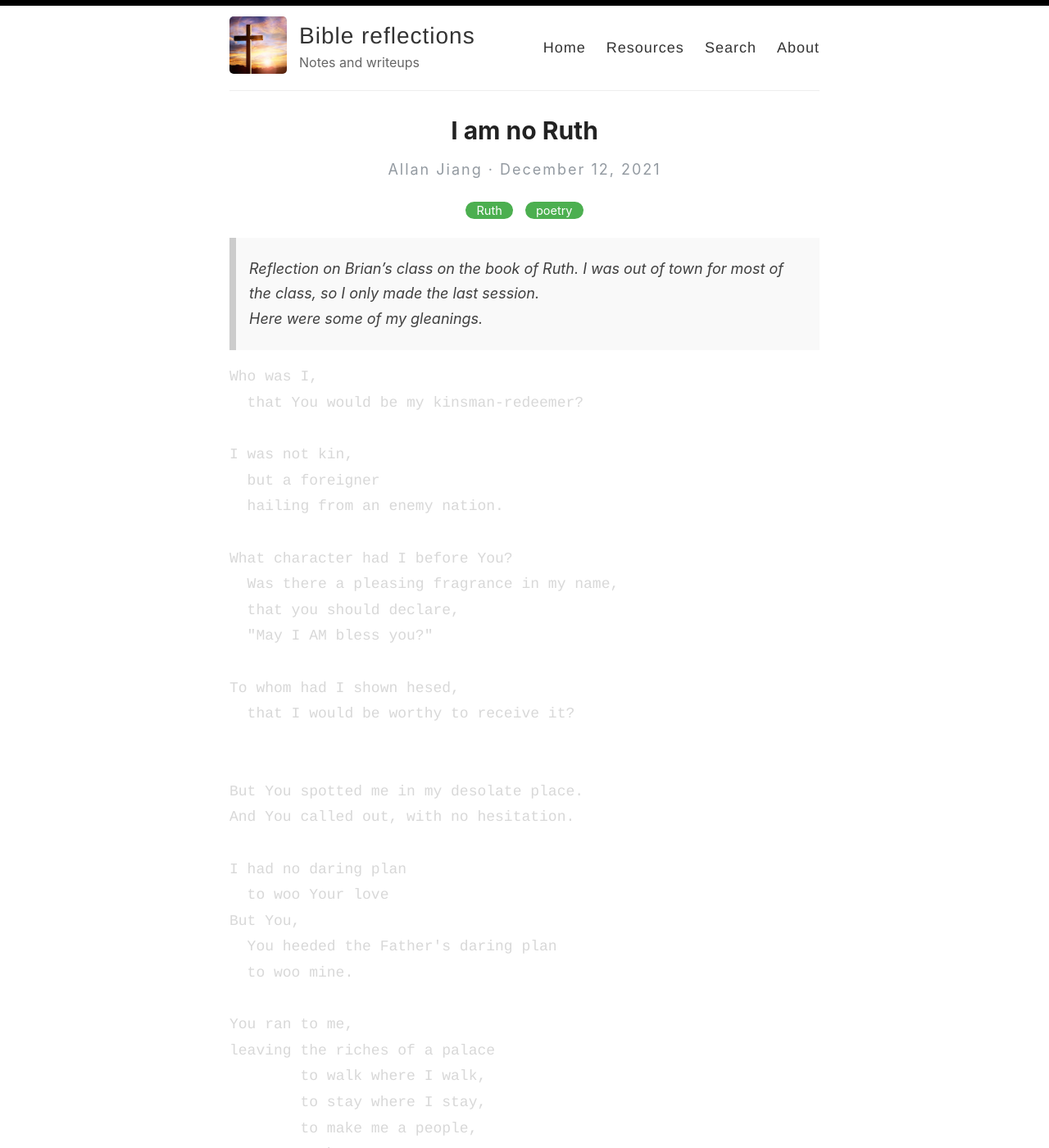
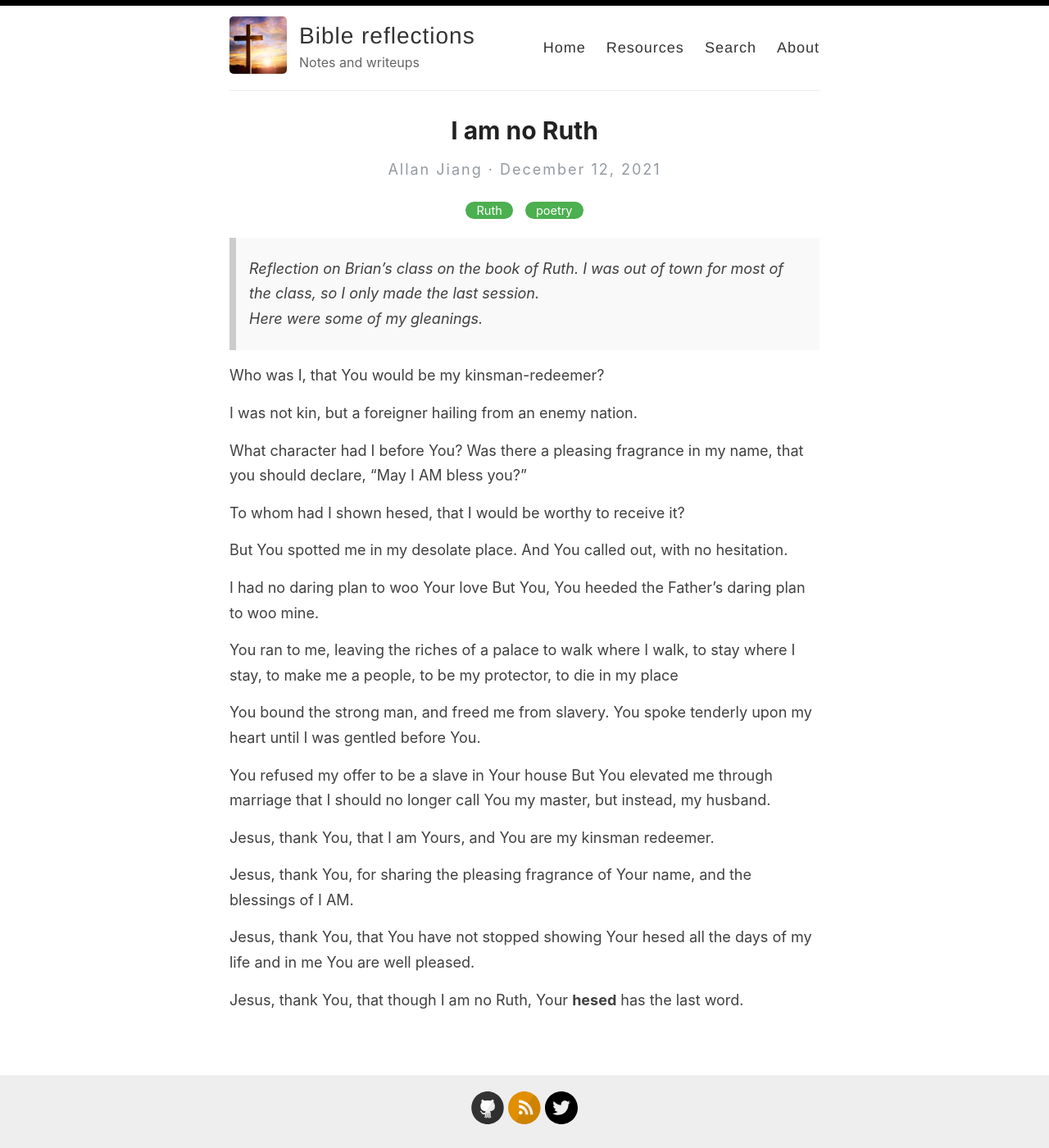
Before and after one commit to jiangts/bible-reflections, a Jekyll site: the page built from _posts/2021-12-12-ruth-boaz-jesus.md, in a window 1280 px wide and 1400 px high. Shown: the whole window at 82% size. Built offline with Jekyll 4.4.1, drawn with Linux system fonts in a browser that asks for light colours; some of the changed text lies outside the part shown.

Commit message:
Update Thu May 12 11:27:16 PDT 2022

````diff
--- a/_posts/2021-12-12-ruth-boaz-jesus.md
+++ b/_posts/2021-12-12-ruth-boaz-jesus.md
@@ -12,7 +12,6 @@ excerpt:
 
 
 
-```txt
 Who was I,
   that You would be my kinsman-redeemer?
 
@@ -27,6 +26,8 @@ What character had I before You?
 
 To whom had I shown hesed,
   that I would be worthy to receive it?
+
+
 
 
 But You spotted me in my desolate place.
@@ -57,6 +58,8 @@ But You elevated me through marriage
   that I should no longer call You my master,
   but instead, my husband.
 
+
+
 Jesus, thank You,
 	that I am Yours,
 and You are my kinsman redeemer.
@@ -73,4 +76,3 @@ Jesus, thank You,
 Jesus, thank You,
   that though I am no Ruth,
   Your **hesed** has the last word.
-```
````
Also changed, not shown: _posts/2022-05-11-poem-abcs.md (+4 -2 lines).
